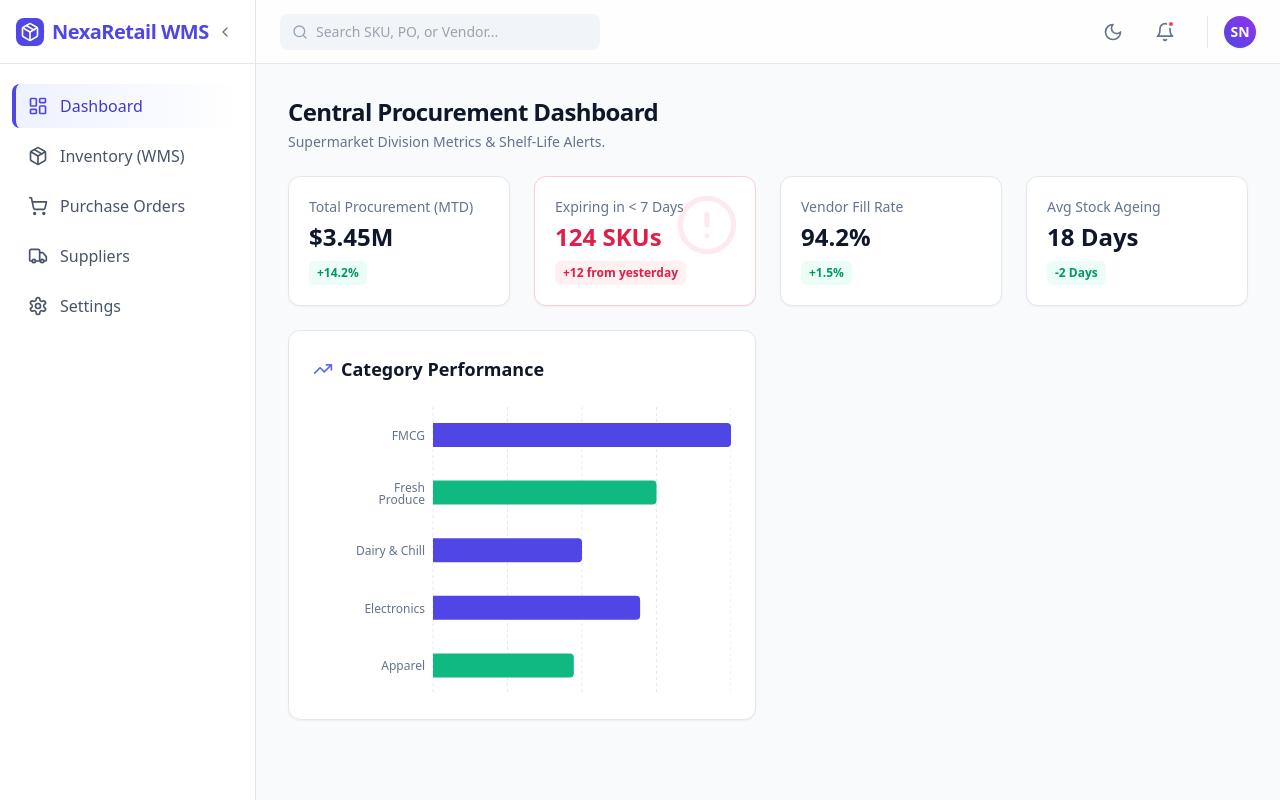
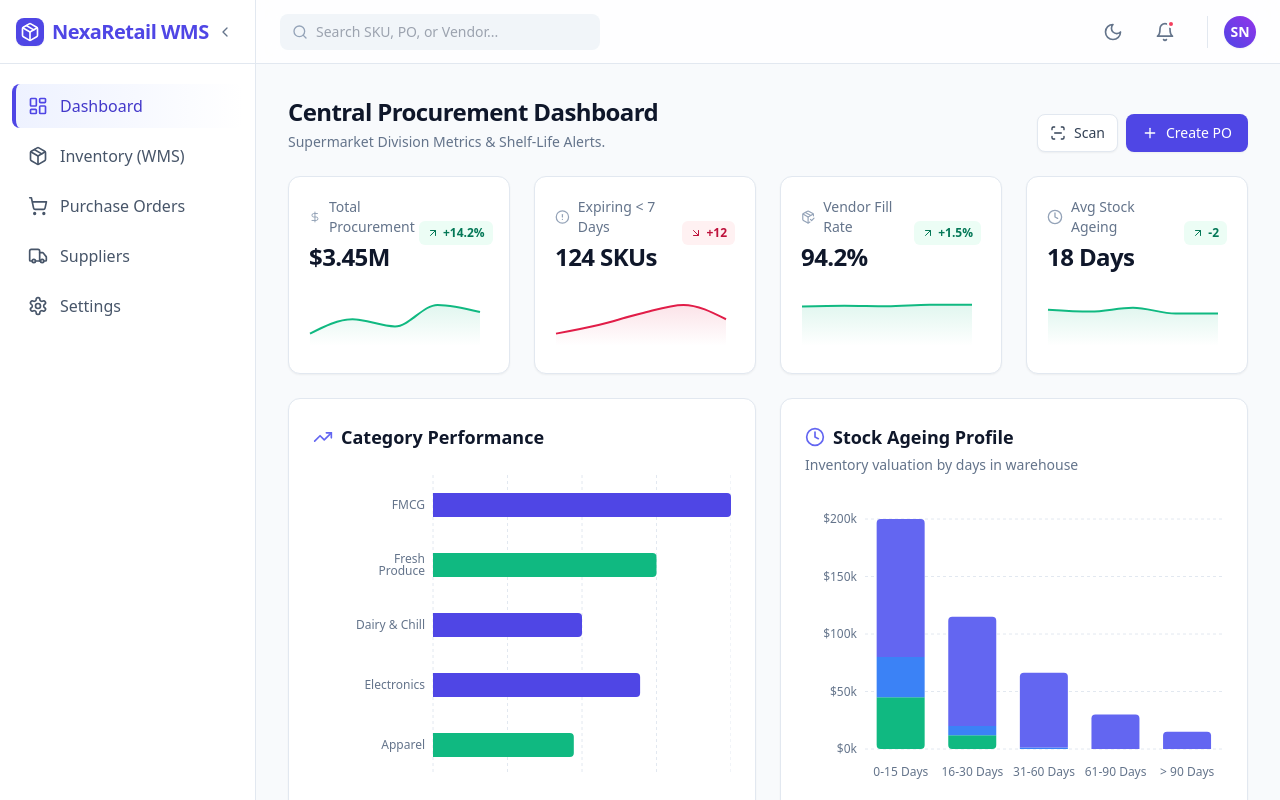
Before and after one commit to Naruto7H/NEXUSWMS, a React (Vite) app: page /dashboard in a window 1280 px wide. Built offline with nearby package versions, Linux system fonts and the light colour scheme; what @react-pdf/renderer would draw is missing.

Commit message:
Update Dashboard.jsx

```diff
--- a/src/pages/Dashboard.jsx
+++ b/src/pages/Dashboard.jsx
@@ -1,7 +1,12 @@
 import React, { useEffect, useState } from 'react';
+import { Link } from 'react-router-dom';
 import { kpiApi } from '../services/api';
 import { BarChart, Bar, XAxis, YAxis, CartesianGrid, Tooltip, ResponsiveContainer, Cell } from 'recharts';
-import { AlertCircle, TrendingUp } from 'lucide-react';
+import { TrendingUp, DollarSign, AlertCircle, PackageCheck, Clock, Plus, ScanLine, ArrowRight, BellRing } from 'lucide-react';
+
+import KPICard from '../components/ui/KPICard';
+import InventoryAgeingChart from '../components/charts/InventoryAgeingChart';
+import StatusBadge from '../components/ui/StatusBadge';
 
 export default function Dashboard() {
   const [metrics, setMetrics] = useState(null);
@@ -10,7 +15,6 @@ export default function Dashboard() {
     kpiApi.getMetrics().then(setMetrics);
   }, []);
 
-  // Supermarket specific mock data
   const categorySales = [
     { name: 'FMCG', sales: 4000, margin: 8 },
     { name: 'Fresh Produce', sales: 3000, margin: 18 },
@@ -19,48 +23,56 @@ export default function Dashboard() {
     { name: 'Apparel', sales: 1890, margin: 25 },
   ];
 
+  const recentPOs = [
+    { id: 'PO-8472', supplier: 'Al Ain Farms', amount: '$12,450', status: 'Pending' },
+    { id: 'PO-8471', supplier: 'TechCorp Electronics', amount: '$45,000', status: 'Approved' },
+    { id: 'PO-8470', supplier: 'Malabar Plaza', amount: '$3,250', status: 'Shipped' },
+  ];
+
+  const criticalAlerts = [
+    { id: 1, text: 'Fresh Norwegian Salmon dropping below minimum threshold.', time: '10 mins ago', type: 'critical' },
+    { id: 2, text: 'Al Ain Fresh Milk 2L batch expiring in 48 hours.', time: '1 hour ago', type: 'warning' },
+    { id: 3, text: 'Pending PO-8472 requires Central Buyer approval.', time: '2 hours ago', type: 'action' },
+  ];
+
   if (!metrics) return <div className="animate-pulse space-y-4"><div className="h-32 bg-slate-200 dark:bg-slate-700 rounded-xl w-full"></div></div>;
 
   return (
-    <div className="space-y-6 animate-in fade-in duration-500">
-      <div className="flex justify-between items-end">
+    <div className="space-y-6 animate-in fade-in duration-500 pb-10">
+
+      {/* Header & Quick Actions */}
+      <div className="flex flex-col sm:flex-row sm:items-end justify-between gap-4">
         <div>
           <h1 className="text-2xl font-bold text-slate-900 dark:text-white tracking-tight">Central Procurement Dashboard</h1>
           <p className="text-sm text-slate-500 dark:text-slate-400 mt-1">Supermarket Division Metrics & Shelf-Life Alerts.</p>
         </div>
-      </div>
-
-      <div className="grid grid-cols-1 sm:grid-cols-2 lg:grid-cols-4 gap-6">
-        {/* KPI Cards */}
-        <div className="p-5 bg-white dark:bg-slate-800 rounded-xl border border-slate-200 dark:border-slate-700 shadow-sm">
-          <p className="text-sm font-medium text-slate-500">Total Procurement (MTD)</p>
-          <h3 className="text-2xl font-bold text-slate-900 dark:text-white mt-1">{metrics.procurement.value}</h3>
-          <span className="text-xs font-semibold text-emerald-600 bg-emerald-50 px-2 py-1 rounded-md mt-2 inline-block">{metrics.procurement.change}</span>
-        </div>
-        <div className="p-5 bg-white dark:bg-slate-800 rounded-xl border border-rose-200 dark:border-rose-900 shadow-sm relative overflow-hidden">
-          <div className="absolute top-0 right-0 p-4 opacity-10"><AlertCircle className="w-16 h-16 text-rose-500" /></div>
-          <p className="text-sm font-medium text-slate-500">Expiring in &lt; 7 Days</p>
-          <h3 className="text-2xl font-bold text-rose-600 mt-1">{metrics.expiringSoon.value} SKUs</h3>
-          <span className="text-xs font-semibold text-rose-600 bg-rose-50 px-2 py-1 rounded-md mt-2 inline-block">{metrics.expiringSoon.change} from yesterday</span>
-        </div>
-        <div className="p-5 bg-white dark:bg-slate-800 rounded-xl border border-slate-200 dark:border-slate-700 shadow-sm">
-          <p className="text-sm font-medium text-slate-500">Vendor Fill Rate</p>
-          <h3 className="text-2xl font-bold text-slate-900 dark:text-white mt-1">{metrics.vendorFillRate.value}</h3>
-          <span className="text-xs font-semibold text-emerald-600 bg-emerald-50 px-2 py-1 rounded-md mt-2 inline-block">{metrics.vendorFillRate.change}</span>
-        </div>
-        <div className="p-5 bg-white dark:bg-slate-800 rounded-xl border border-slate-200 dark:border-slate-700 shadow-sm">
-          <p className="text-sm font-medium text-slate-500">Avg Stock Ageing</p>
-          <h3 className="text-2xl font-bold text-slate-900 dark:text-white mt-1">{metrics.stockAgeing.value}</h3>
-          <span className="text-xs font-semibold text-emerald-600 bg-emerald-50 px-2 py-1 rounded-md mt-2 inline-block">{metrics.stockAgeing.change} Days</span>
+        <div className="flex gap-2">
+          <Link to="/inventory" className="flex items-center gap-2 px-3 py-2 bg-white dark:bg-slate-800 border border-slate-200 dark:border-slate-700 text-slate-700 dark:text-slate-300 rounded-lg text-sm font-medium shadow-sm hover:bg-slate-50 dark:hover:bg-slate-700 transition-colors">
+            <ScanLine className="w-4 h-4" /> Scan
+          </Link>
+          <Link to="/po" className="flex items-center gap-2 px-4 py-2 bg-indigo-600 hover:bg-indigo-700 text-white rounded-lg text-sm font-medium transition-colors shadow-sm">
+            <Plus className="w-4 h-4" /> Create PO
+          </Link>
         </div>
       </div>
 
+      {/* KPIs */}
+      <div className="grid grid-cols-1 sm:grid-cols-2 lg:grid-cols-4 gap-6">
+        <KPICard title="Total Procurement" value={metrics.procurement.value} change={metrics.procurement.change} isPositive={metrics.procurement.isPositive} icon={DollarSign} data={[{value: 10}, {value: 20}, {value: 15}, {value: 30}, {value: 25}]} />
+        <KPICard title="Expiring < 7 Days" value={metrics.expiringSoon.value + ' SKUs'} change={metrics.expiringSoon.change} isPositive={metrics.expiringSoon.isPositive} icon={AlertCircle} data={[{value: 5}, {value: 8}, {value: 12}, {value: 15}, {value: 10}]} />
+        <KPICard title="Vendor Fill Rate" value={metrics.vendorFillRate.value} change={metrics.vendorFillRate.change} isPositive={metrics.vendorFillRate.isPositive} icon={PackageCheck} data={[{value: 90}, {value: 92}, {value: 91}, {value: 94}, {value: 94}]} />
+        <KPICard title="Avg Stock Ageing" value={metrics.stockAgeing.value} change={metrics.stockAgeing.change} isPositive={metrics.stockAgeing.isPositive} icon={Clock} data={[{value: 20}, {value: 19}, {value: 21}, {value: 18}, {value: 18}]} />
+      </div>
+
+      {/* Charts Row */}
       <div className="grid grid-cols-1 lg:grid-cols-2 gap-6">
         <div className="bg-white dark:bg-slate-800 border border-slate-200 dark:border-slate-700 rounded-xl p-6 shadow-sm">
           <div className="flex justify-between items-center mb-6">
-            <h2 className="text-lg font-bold text-slate-900 dark:text-white flex items-center gap-2"><TrendingUp className="w-5 h-5 text-indigo-500" /> Category Performance</h2>
+            <h2 className="text-lg font-bold text-slate-900 dark:text-white flex items-center gap-2">
+              <TrendingUp className="w-5 h-5 text-indigo-500" /> Category Performance
+            </h2>
           </div>
-          <div className="h-72">
+          <div className="h-[300px]">
             <ResponsiveContainer width="100%" height="100%">
               <BarChart data={categorySales} layout="vertical" margin={{ top: 0, right: 0, left: 20, bottom: 0 }}>
                 <CartesianGrid strokeDasharray="3 3" horizontal={false} stroke="#e2e8f0" />
@@ -76,6 +88,69 @@ export default function Dashboard() {
             </ResponsiveContainer>
           </div>
         </div>
+
+        {/* Make sure this line is exactly here! */}
+        <InventoryAgeingChart />
+
+      </div>
+
+      {/* Bottom Row: Actions & Previews */}
+      <div className="grid grid-cols-1 lg:grid-cols-3 gap-6">
+
+        {/* Recent POs Table */}
+        <div className="lg:col-span-2 bg-white dark:bg-slate-800 border border-slate-200 dark:border-slate-700 rounded-xl shadow-sm overflow-hidden flex flex-col">
+          <div className="p-5 border-b border-slate-200 dark:border-slate-700 flex justify-between items-center">
+            <h2 className="text-lg font-bold text-slate-900 dark:text-white">Recent Purchase Orders</h2>
+            <Link to="/po" className="text-sm font-medium text-indigo-600 dark:text-indigo-400 hover:underline flex items-center gap-1">
+              View All <ArrowRight className="w-4 h-4" />
+            </Link>
+          </div>
+          <div className="overflow-x-auto flex-1">
+            <table className="w-full text-left text-sm whitespace-nowrap">
+              <thead className="bg-slate-50 dark:bg-slate-900/50 text-slate-500 dark:text-slate-400">
+                <tr>
+                  <th className="px-6 py-3 font-semibold">PO Number</th>
+                  <th className="px-6 py-3 font-semibold">Supplier</th>
+                  <th className="px-6 py-3 font-semibold">Amount</th>
+                  <th className="px-6 py-3 font-semibold">Status</th>
+                </tr>
+              </thead>
+              <tbody className="divide-y divide-slate-200 dark:divide-slate-700/50">
+                {recentPOs.map((po) => (
+                  <tr key={po.id} className="hover:bg-slate-50 dark:hover:bg-slate-800/50">
+                    <td className="px-6 py-3 font-medium text-slate-900 dark:text-white">{po.id}</td>
+                    <td className="px-6 py-3 text-slate-600 dark:text-slate-300">{po.supplier}</td>
+                    <td className="px-6 py-3 text-slate-900 dark:text-white font-medium">{po.amount}</td>
+                    <td className="px-6 py-3"><StatusBadge status={po.status} /></td>
+                  </tr>
+                ))}
+              </tbody>
+            </table>
+          </div>
+        </div>
+
+        {/* Critical Alerts Feed */}
+        <div className="bg-white dark:bg-slate-800 border border-slate-200 dark:border-slate-700 rounded-xl shadow-sm flex flex-col">
+          <div className="p-5 border-b border-slate-200 dark:border-slate-700 flex items-center gap-2">
+            <BellRing className="w-5 h-5 text-amber-500" />
+            <h2 className="text-lg font-bold text-slate-900 dark:text-white">System Alerts</h2>
+          </div>
+          <div className="p-5 flex-1 space-y-4">
+            {criticalAlerts.map((alert) => (
+              <div key={alert.id} className="flex gap-3 items-start border-b border-slate-100 dark:border-slate-700/50 pb-4 last:border-0 last:pb-0">
+                <div className={`w-2 h-2 rounded-full mt-1.5 flex-shrink-0 ${
+                  alert.type === 'critical' ? 'bg-rose-500' :
+                  alert.type === 'warning' ? 'bg-amber-500' : 'bg-indigo-500'
+                }`}></div>
+                <div>
+                  <p className="text-sm text-slate-700 dark:text-slate-300 font-medium leading-snug">{alert.text}</p>
+                  <span className="text-xs text-slate-400 mt-1 block">{alert.time}</span>
+                </div>
+              </div>
+            ))}
+          </div>
+        </div>
+
       </div>
     </div>
   );
```
